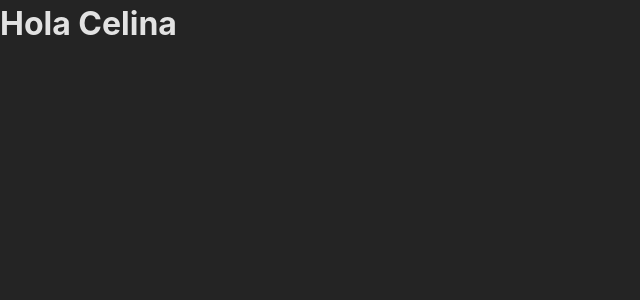
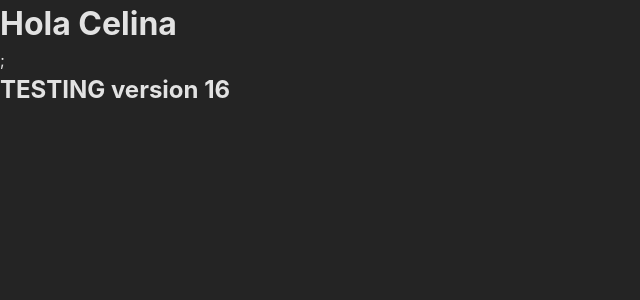
Before and after one commit to berbuzon/CLON-DE-NETFLIX, a React (Vite) app: page / in a window 1280 px wide. Shown: the top 300 px of the page, without its empty margins (0-640 px from the left). Built offline with nearby package versions, Linux system fonts and the light colour scheme.

Commit message:
Merge remote-tracking branch 'origin/UAT' into PROD

```diff
--- a/src/App.jsx
+++ b/src/App.jsx
@@ -1,5 +1,9 @@
 const App = () => {
-  return <h1>Hola Celina</h1>;
+  return (
+    <div>
+      <h1>Hola Celina</h1>;<h2>TESTING version 16</h2>
+    </div>
+  );
 };
 
 export default App;
```
